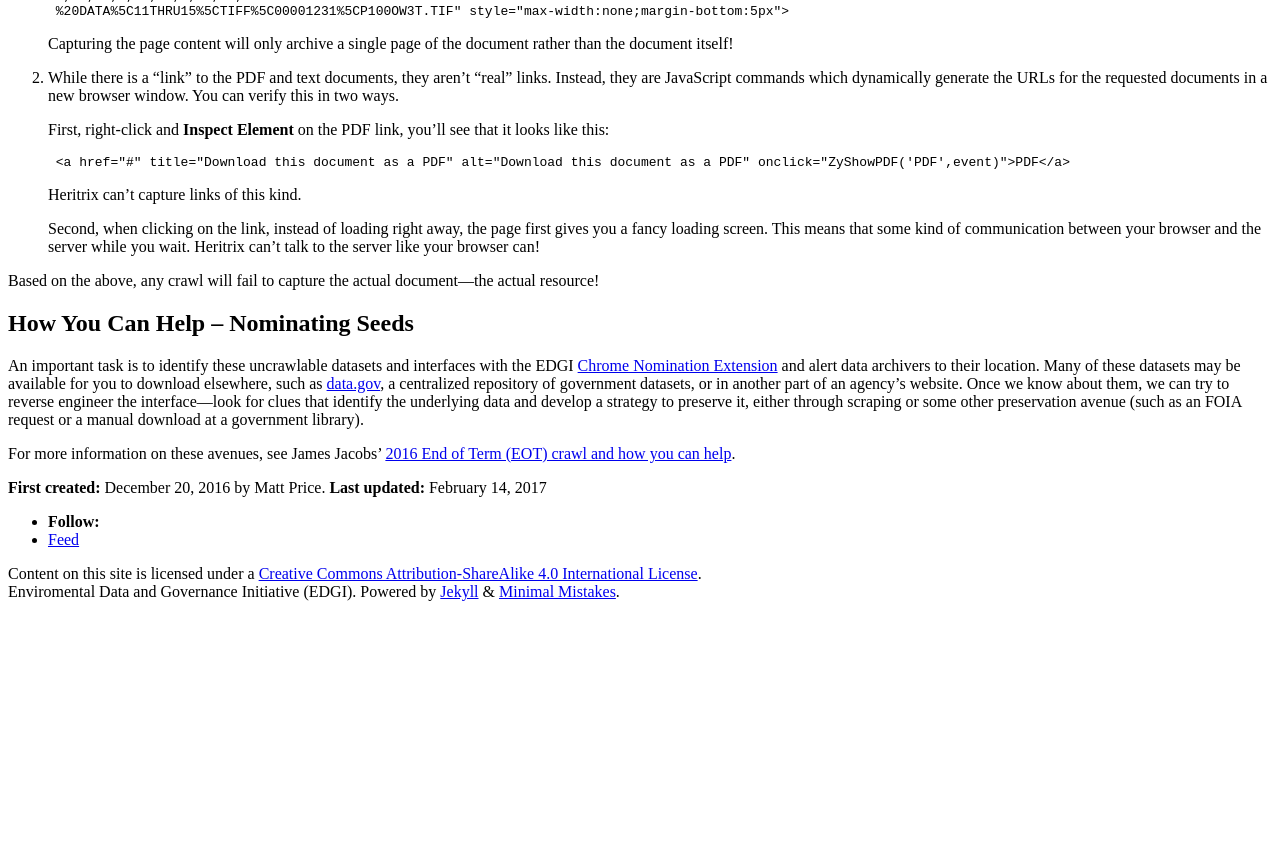
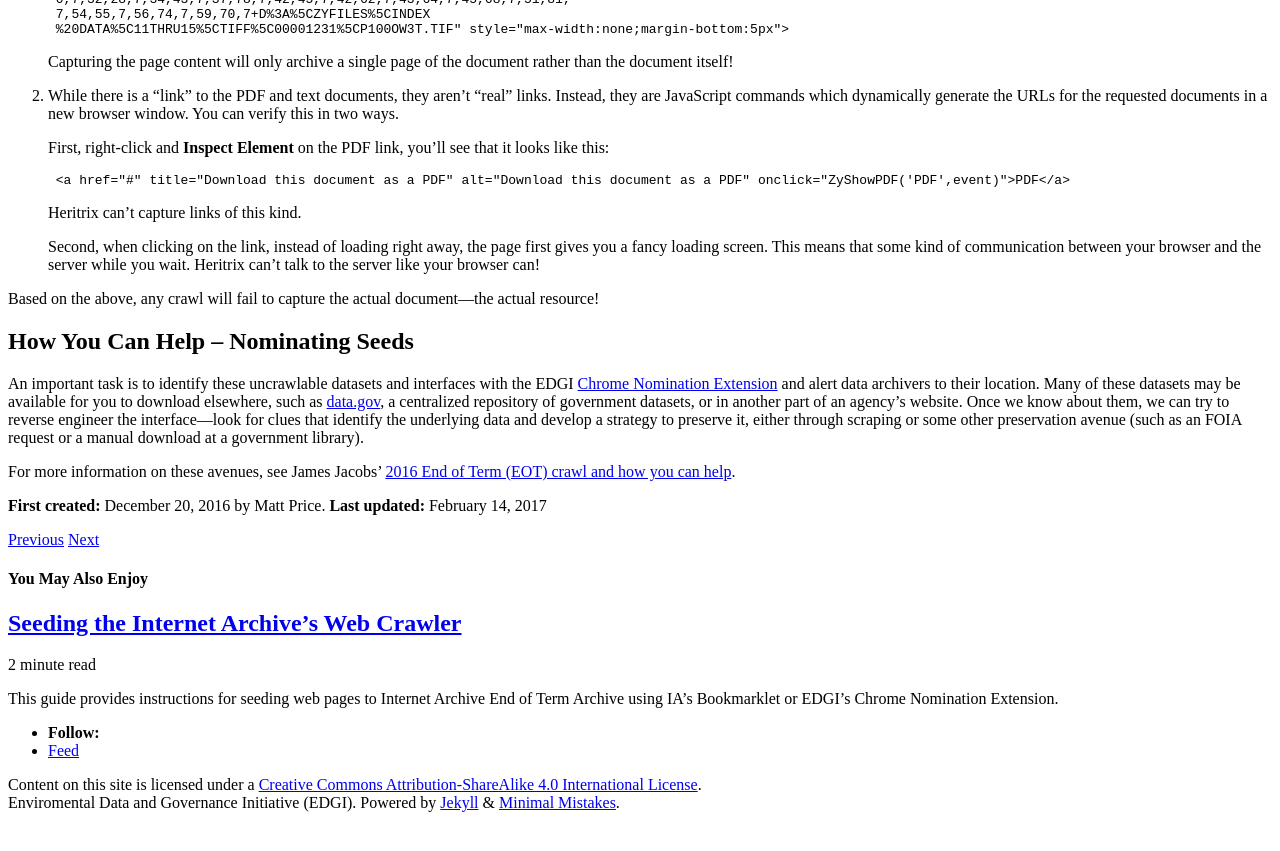
Before and after one commit to edgi-govdata-archiving/guides, a Jekyll site: the page built from _posts/2016-12-30-internet-archive-crawler.md, in a window 1280 px wide and 900 px high, scrolled down 1415 px. Shown: the top 851 px of the window. Built offline with Jekyll 4.4.1, drawn with Linux system fonts in a browser that asks for light colours; a script bundle is joined from its source files by our own code; before the commit the page ends 2104 px from its top, so only the background shows below that; part of the change alters nothing that is shown; some of the changed text lies outside the part shown.

Commit message:
add seeding IA guide

```diff
--- a/_data/navigation.yml
+++ b/_data/navigation.yml
@@ -2,8 +2,8 @@
 main:
   - title: "Internet Archive Web Crawler"
     url: internet-archive-crawler/
-  # - title: "About"
-  #   url: https://mmistakes.github.io/minimal-mistakes/about/
+  - title: "Seeding the Internet Archive’s Web Crawler"
+    url: seeding-internet-archive/
   # - title: "Sample Posts"
   #   url: /year-archive/
   # - title: "Sample Collections"
--- /dev/null
+++ b/_posts/2016-12-26-seeding-internet-archive.md
@@ -0,0 +1,57 @@
+---
+title: "Seeding the Internet Archive’s Web Crawler"
+excerpt: "This guide provides instructions for seeding web pages to Internet Archive End of Term Archive using IA's Bookmarklet or EDGI's Chrome Nomination Extension."
+author: "Technoscience Research Unit and EDGI"
+creationDate: 2016-12-26
+modifiedDate: 2017-02-14
+---
+
+This guide provides instructions for seeding web pages to Internet Archive [End of Term Archive](http://eotarchive.cdlib.org/) using IA's Bookmarklet or EDGI's [Chrome Nomination Extension](https://chrome.google.com/webstore/detail/nominationtool/abjpihafglmijnkkoppbookfkkanklok).
+
+## How the Web Crawler Works
+
+Review how the [What the Internet Archive Web Crawler Does](), in brief the Heritrix starts at a URL and saves anything within 3 clicks from that URL seed, Heritrix can’t:
+- It **can’t click web form buttons like “Go!” or “Submit”**.
+- It **doesn’t have a browser environment**
+- It **can’t follow links that don’t use the [Hypertext Transfer Protocol (HTTP)](https://en.wikipedia.org/wiki/Hypertext_Transfer_Protocol)** (FTP is handled in a separate crawl)
+
+## Files the Web Crawler Cannot Get
+
+Based on the limitations above, there are 4 categories of datasets that the Web Crawler can not crawl:
+  - **Databases**: Lots of the data on the web is stored in [relational databases](https://en.wikipedia.org/wiki/Relational_database) that are almost never available directly on the web.
+  - **Visualization/Interactive Applications**: Lots of the most user-friendly sites display data in a [web application](https://en.wikipedia.org/wiki/Web_application) embedded in a web page.
+  - **Document Collections**:  Often, government sites will present documents in a _user-friendly_ frame of some kind. When this is the case, the PDF itself is not usually accessible to the web crawler.
+  - **FTP**: Some agencies have a publicly-accessibly FTP site for bulk download of their datasets. While these are crawlable, it is done separately.
+
+## Seeding the Web Crawler
+
+Seeding the web crawler is quite easy and only requires familiarity with the browser and attention to detail. It is important to understand what the Internet Archive's web crawler program, Heritrix, [**can do and can’t do**](). <!-- LINK TO GUIDE -->
+
+### As an individual or a small group of people
+
+The End of Term Project has an excellent [nomination tool](http://digital2.library.unt.edu/nomination/eth2016/), which will also tell you if that URL has already been nominated. You can speed your work by installing their [bookmarklet](http://digital2.library.unt.edu/nomination/eth2016/about/).
+
+To view web pages already in the Internet Archive you can also use their [Wayback Machine Chrome Extension](https://chrome.google.com/webstore/detail/wayback-machine/fpnmgdkabkmnadcjpehmlllkndpkmiak).
+
+### As a large group and/or to record what URLS you are seeding
+
+A large group can overwhelm the End of Term nomination tool, so it is better to use EDGI's [Chrome Browser Extension](https://chrome.google.com/webstore/detail/nominationtool/abjpihafglmijnkkoppbookfkkanklok), this will save URLs to a spreadsheet that EDGI manages and sends to the Internet Archive after your event.
+
+If you would like to steward your own collectively produced spreadsheet, you can fork the Chrome Extension from the [EDGI GitHub repository](https://github.com/edgi-govdata-archiving/eot-nomination-tool), and issues should be reported there. We don't reccomend this option, as you must ensure the spreadsheet containing your results gets successfully forwarded to Internet Archive&mdash;otherwise the links won’t be seeded to the web crawler.
+
+As a courtesy, please send a copy back to EDGI to update our [Agency Office Database](https://envirodatagov.org/archiving/) with your progress!
+
+## Quick Reference "How to Seed"
+
+1. Download EDGI's [Chrome Browser Extension](https://chrome.google.com/webstore/detail/nominationtool/abjpihafglmijnkkoppbookfkkanklok)
+
+    People seeding may want to use these tools to see the work already done at the Internet Archive:
+    - End of Term [Nomination Tool](http://digital2.library.unt.edu/nomination/eth2016/)
+    - End of Term [Reports](http://digital2.library.unt.edu/nomination/eth2016/reports/)
+    - Internet Archive's [Wayback Machine Chrome Extension](https://chrome.google.com/webstore/detail/wayback-machine/fpnmgdkabkmnadcjpehmlllkndpkmiak)
+
+1. Visit a page you wish to nominate. Click the extension icon near the address bar (the icon looks like a black magnifying glass). A form will pop up beneath the icon. If you're working with an [EDGI Agency Primer](https://envirodatagov.org/agencyprimers/), fill in the corresponding Agency Office Code.
+
+1. Identify if there are files that the [Web Crawler Cannot Get](#web-crawler-cannot-get).
+
+1. Submit!
```
